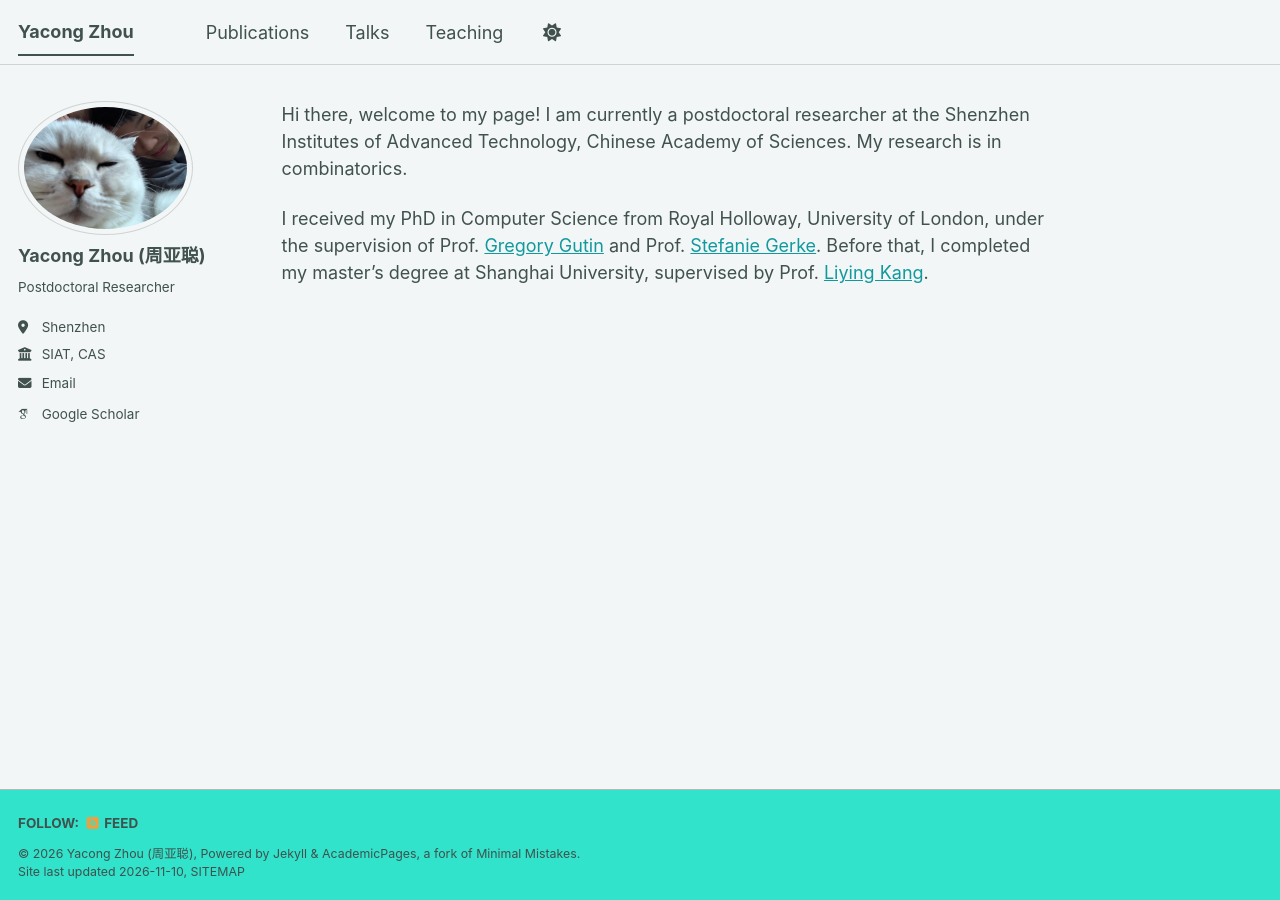
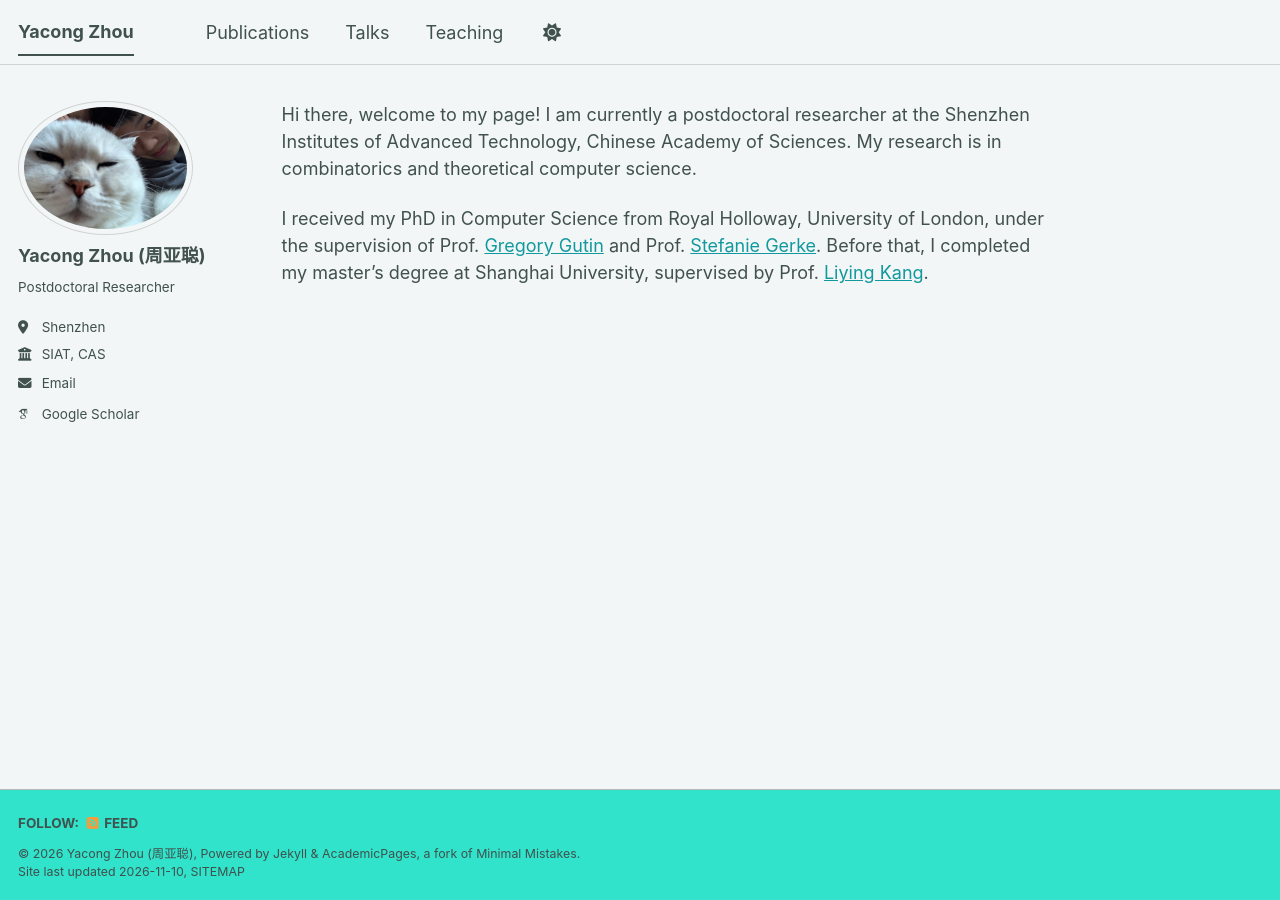
Before and after one commit to YACONGZHOU/yacongzhou.github.io, a Jekyll site: the page built from _pages/about.md, in a window 1280 px wide. Built offline with Jekyll 4.4.1, drawn with Linux system fonts in a browser that asks for light colours; some web fonts are replaced; a script bundle is joined from its source files by our own code; library files that are not in the unit come from our copies.

Commit message:
Update about.md

```diff
--- a/_pages/about.md
+++ b/_pages/about.md
@@ -6,6 +6,6 @@ redirect_from:
   - /about.html
 ---
 
-Hi there, welcome to my page! I am currently a postdoctoral researcher at the Shenzhen Institutes of Advanced Technology, Chinese Academy of Sciences. My research is in combinatorics.
+Hi there, welcome to my page! I am currently a postdoctoral researcher at the Shenzhen Institutes of Advanced Technology, Chinese Academy of Sciences. My research is in combinatorics and theoretical computer science.
 
 I received my PhD in Computer Science from Royal Holloway, University of London, under the supervision of Prof. [Gregory Gutin](https://pure.royalholloway.ac.uk/en/persons/gregory-gutin/) and Prof. [Stefanie Gerke](https://pure.royalholloway.ac.uk/en/persons/stefanie-gerke/). Before that, I completed my master's degree at Shanghai University, supervised by Prof. [Liying Kang](https://en.math.shu.edu.cn/info/1017/1586.htm).
```
